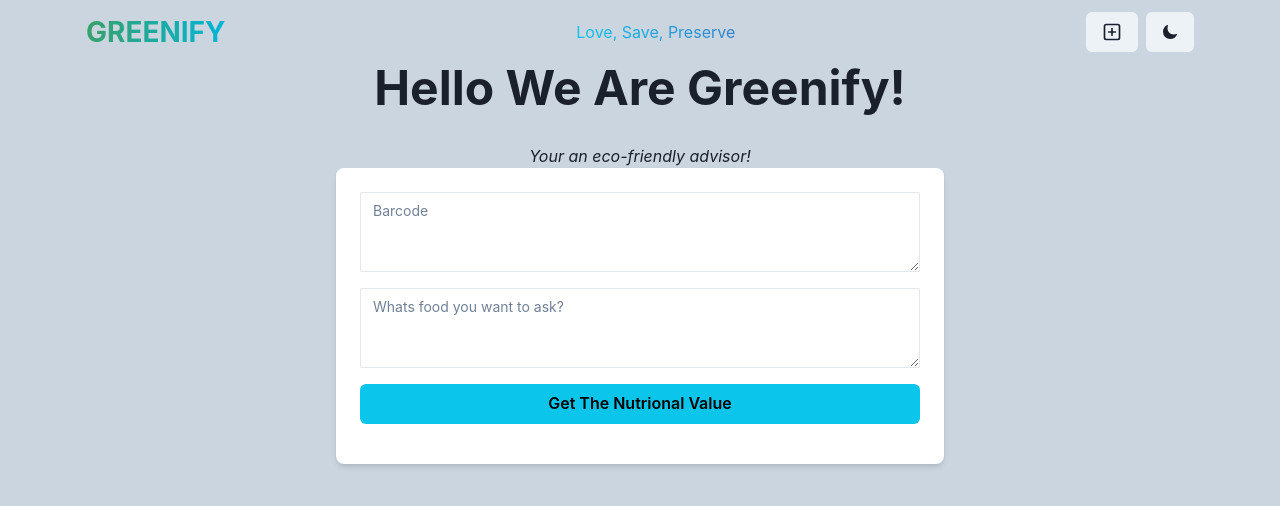
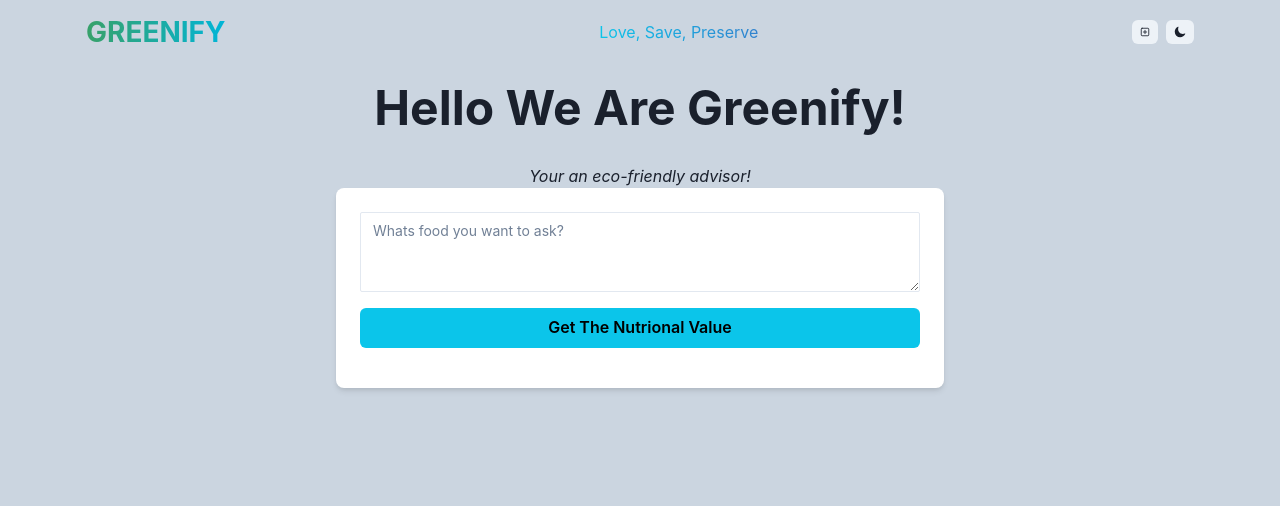
Before and after one commit to vince0497/greenify, a React (Vite) app in the folder frontend/: page / in a window 1280 px wide. Shown: the top 506 px of the page. Built offline with nearby package versions, Linux system fonts and the light colour scheme.

Commit message:
fix design

```diff
--- a/frontend/src/components/Navbar.jsx
+++ b/frontend/src/components/Navbar.jsx
@@ -1,4 +1,4 @@
-import { Button, Container, Flex, HStack, Text, useColorMode } from "@chakra-ui/react";
+import { Button, Container, Flex, HStack,VStack, Stack,Text, useColorMode } from "@chakra-ui/react";
 import { Link } from "react-router-dom";
 import {PlusSquareIcon} from "@chakra-ui/icons"
 import { IoMoon } from "react-icons/io5"
@@ -11,7 +11,9 @@ const Navbar = () => {
     return (
 
         <Container maxW={"1140px"}
-        px={4}
+        // px={4}
+        colorScheme='teal'
+
         >
             <Flex h={16} alignItems={"center"}
             justifyContent={"space-between"}
@@ -27,9 +29,10 @@ const Navbar = () => {
                 textAlign={"center"}
                 bgGradient={"linear(to-r,green.500,cyan.500)"}
                 bgClip={"text"}
+
                 >
 
-                    <Link to={"/"}>
+                    <Link    to={"/"}>
                     Greenify
                     </Link>
 
@@ -41,17 +44,19 @@ const Navbar = () => {
                 >
                    Love, Save, Preserve
                 </Text>
-                <HStack>
-                    <Link>
-                        <Button>
-                            <PlusSquareIcon fontSize={20} />
+                <Stack   direction='row' >
+
+
+                    {/* <Link> */}
+                        <Button size="xs">
+                            <PlusSquareIcon fontSize={10} />
                         </Button>
-                    </Link>
+                    {/* </Link> */}
 
-                    <Button onClick={toggleColorMode}>
-                        {colorMode === "light" ? <IoMoon /> : <LuSun size="20" />}
+                    <Button onClick={toggleColorMode}  size="xs">
+                        {colorMode === "light" ? <IoMoon /> : <LuSun  />}
                     </Button>
-                </HStack>
+                </Stack>
             </Flex>
 
         </Container>
--- a/frontend/src/pages/HomePrompts.jsx
+++ b/frontend/src/pages/HomePrompts.jsx
@@ -41,7 +41,7 @@ const HomePrompts = () => {
       <Container maxW={"container.sm"} >
         <VStack spacing={0} alignItems={"center"} >
 
-              <Heading as="h3" size={"2xl"} textAlign={"center"} mb={8}>
+              <Heading as="h3" size={"2xl"} textAlign={"center"} mb={8}    paddingTop={"5"}>
                 Hello We Are Greenify!
               </Heading>
 
@@ -52,10 +52,10 @@ const HomePrompts = () => {
               p={6} rounded={"lg"} shadow={"md"}
               >
               <VStack spacing={4}>
-              <Textarea name="bc" id="" placeholder="Barcode"
+              {/* <Textarea name="bc" id="" placeholder="Barcode"
                 onChange={(e) => setBarcode(e.target.value)}
                 value={barcode} size='sm'
-                />
+                /> */}
 
                 <Textarea
                 onChange={(e) => setThoughts(e.target.value)  }
```
Also changed, not shown: 2 other files (tests, documents, lock files or other folders).
